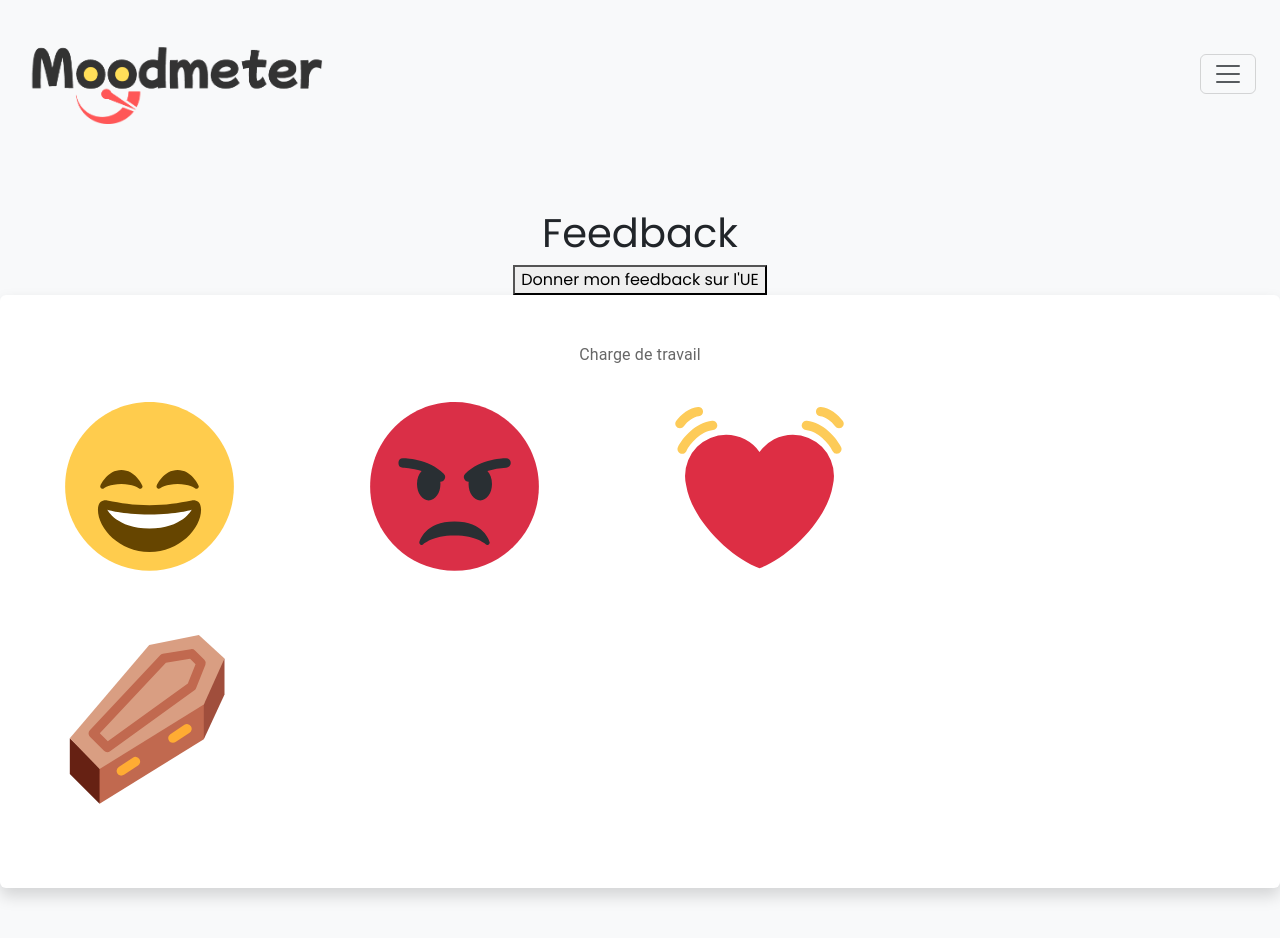
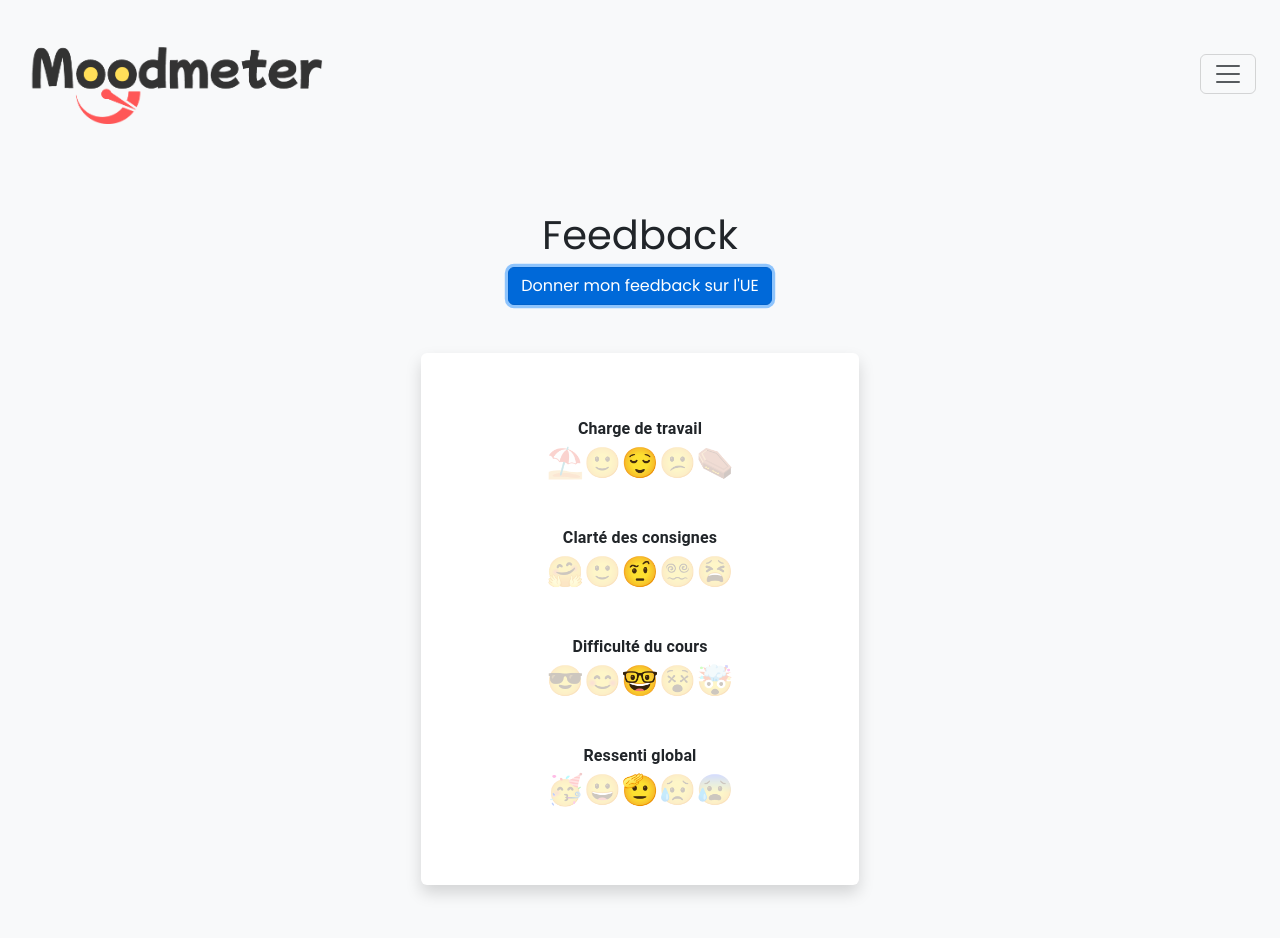
Before and after one commit to EstelleDab/moodmeter, a React (Create React App) app: page /feedback in a window 1280 px wide. Both pictures are taken after a click on the button "Donner mon feedback sur l'UE". Shown: the top 938 px of the page. Built offline with nearby package versions, Linux system fonts and the light colour scheme.

Commit message:
Front formulaire feedback

```diff
--- a/package.json
+++ b/package.json
@@ -5,6 +5,7 @@
   "dependencies": {
     "@emotion/react": "^11.14.0",
     "@emotion/styled": "^11.14.0",
+    "@mui/icons-material": "^6.4.5",
     "@mui/material": "^6.4.5",
     "@popperjs/core": "^2.5.4",
     "@svgr/plugin-svgo": "^8.1.0",
--- a/src/components/FeedbackForm.js
+++ b/src/components/FeedbackForm.js
@@ -1,38 +1,51 @@
-import { useState } from "react";
-import Emoji from './icons/emojis';
-import RadioGroup from '@mui/material/RadioGroup';
-import FormControlLabel from '@mui/material/FormControlLabel';
-import FormControl from '@mui/material/FormControl';
-import FormLabel from '@mui/material/FormLabel';
+import * as React from 'react';
+import PropTypes from 'prop-types';
+import Rating from '@mui/material/Rating';
+import Typography from '@mui/material/Typography';
+import questions from './Questions'; // Importation des questions
 
-function FeedbackForm() {
-  const [modal, setModal] = useState(false);
+// Source du système de rating de base : https://mui.com/material-ui/react-rating/
 
+// On récupère les emojis et les affiche
+function IconContainer(props) {
+  const { value, ...other } = props;
+  return <span {...other}>{props.options[value]?.icon}</span>;
+}
+
+// Gère le popup du formulaire de feedback
+export default function RadioGroupRating() {
+  const [modal, setModal] = React.useState(false);
+
+  // Gère la sélection d'un emoji
+  const handleChange = (questionKey, event, newValue) => {
+    const label = questions[questionKey].options[newValue]?.label;
+    console.log(`${questions[questionKey].question} : ${label}`);
+  };
+
+// Affichage des questions et réponses
   return (
     <div className="feedbackForm d-flex flex-column align-items-center justify-content-center text-center vh-100">
       <h1>Feedback</h1>
-
-      <button onClick={() => setModal((value) => !value)}>Donner mon feedback sur l'UE</button>
+      <button className="btn btn-primary mb-5" onClick={() => setModal((value) => !value)}>Donner mon feedback sur l'UE</button>
 
       {modal && (
         <div className="shadow p-5 bg-white rounded vw-75 d-flex flex-column align-items-center text-center">
-          <FormControl>
-            <FormLabel id="row-radio-buttons-group-label">Charge de travail</FormLabel>
-            <RadioGroup
-              row
-              aria-labelledby="row-radio-buttons-group-label"
-              name="row-radio-buttons-group"
-            >
-              <FormControlLabel value="happy" control={<Emoji type="happy" />} />
-              <FormControlLabel value="angry" control={<Emoji type="angry" />} />
-              <FormControlLabel value="heart" control={<Emoji type="heart" />} />
-              <FormControlLabel value="coffin" control={<Emoji type="coffin" />} />
-            </RadioGroup>
-          </FormControl>
+          {Object.entries(questions).map(([key, { question, options }]) => (
+            <div key={key} className="question-container my-3">
+              <Typography component="legend" className="font-weight-bold">{question}</Typography>
+              <Rating
+                name={key}
+                IconContainerComponent={(props) => <IconContainer {...props} options={options} />}
+                defaultValue={3}
+                getLabelText={(value) => options[value]?.label}
+                onChange={(event, newValue) => handleChange(key, event, newValue)}
+                highlightSelectedOnly
+                size="large"
+              />
+            </div>
+          ))}
         </div>
       )}
     </div>
   );
 }
-
-export default FeedbackForm;
--- /dev/null
+++ b/src/components/Questions.js
@@ -0,0 +1,44 @@
+const questions = {
+    travail: {
+      question: "Charge de travail",
+      options: {
+        1: { icon: '⛱️', label: 'Tranquille' },
+        2: { icon: '🙂', label: 'Je gère' },
+        3: { icon: '😌', label: 'Bien équilibré' },
+        4: { icon: '😕', label: 'En difficulté' },
+        5: { icon: '⚰️', label: 'Sous l\'eau' },
+      },
+    },
+    consignes: {
+      question: "Clarté des consignes",
+      options: {
+        1: { icon: '🤗', label: 'Très clair' },
+        2: { icon: '🙂', label: 'Plutôt clair' },
+        3: { icon: '🤨', label: 'Moyennement clair' },
+        4: { icon: '😵‍💫', label: 'Assez confus' },
+        5: { icon: '😫', label: 'Trop confus' },
+      },
+    },
+    difficulte: {
+      question: "Difficulté du cours",
+      options: {
+        1: { icon: '😎', label: 'Trop facile' },
+        2: { icon: '😊', label: 'Facile' },
+        3: { icon: '🤓', label: 'Correct' },
+        4: { icon: '😵', label: 'Un peu dur' },
+        5: { icon: '🤯', label: 'Trop difficile' },
+      },
+    },
+    global: {
+      question: "Ressenti global",
+      options: {
+        1: { icon: '🥳', label: 'Tout roule !' },
+        2: { icon: '😀', label: 'Plutôt bien' },
+        3: { icon: '🫡', label: 'Ça va' },
+        4: { icon: '😥', label: 'Pas top' },
+        5: { icon: '😰', label: 'SOS' },
+      },
+    },
+  };
+
+  export default questions;
--- a/src/components/icons/emojis.jsx
+++ /dev/null
@@ -1,64 +0,0 @@
-const emojis = {
-    happy:
-        <svg
-            className="w-75 h-75"
-            viewBox="0 0 36 36"
-            xmlns="http://www.w3.org/2000/svg"
-            aria-hidden="true"
-            role="img"
-            preserveAspectRatio="xMidYMid meet">
-            <path fill="#FFCC4D" d="M36 18c0 9.941-8.059 18-18 18c-9.94 0-18-8.059-18-18C0 8.06 8.06 0 18 0c9.941 0 18 8.06 18 18"></path>
-            <path fill="#664500" d="M28.457 17.797c-.06-.135-1.499-3.297-4.457-3.297c-2.957 0-4.397 3.162-4.457 3.297a.503.503 0 0 0 .755.605c.012-.009 1.262-.902 3.702-.902c2.426 0 3.674.881 3.702.901a.498.498 0 0 0 .755-.604zm-12 0c-.06-.135-1.499-3.297-4.457-3.297c-2.957 0-4.397 3.162-4.457 3.297a.499.499 0 0 0 .754.605C8.31 18.393 9.559 17.5 12 17.5c2.426 0 3.674.881 3.702.901a.498.498 0 0 0 .755-.604zM18 22c-3.623 0-6.027-.422-9-1c-.679-.131-2 0-2 2c0 4 4.595 9 11 9c6.404 0 11-5 11-9c0-2-1.321-2.132-2-2c-2.973.578-5.377 1-9 1z"></path>
-            <path fill="#FFF" d="M9 23s3 1 9 1s9-1 9-1s-2 4-9 4s-9-4-9-4z"></path>
-        </svg>,
-
-
-    angry:
-        <svg
-            className="w-75 h-75"
-            viewBox="0 0 36 36"
-            xmlns="http://www.w3.org/2000/svg"
-            aria-hidden="true"
-            role="img"
-            preserveAspectRatio="xMidYMid meet">
-            <path fill="#DA2F47" d="M36 18c0 9.941-8.059 18-18 18c-9.94 0-18-8.059-18-18C0 8.06 8.06 0 18 0c9.941 0 18 8.06 18 18"></path>
-            <path fill="#292F33" d="M25.485 29.879C25.44 29.7 24.317 25.5 18 25.5c-6.318 0-7.44 4.2-7.485 4.379a.499.499 0 0 0 .237.554a.507.507 0 0 0 .6-.077c.019-.019 1.954-1.856 6.648-1.856s6.63 1.837 6.648 1.855a.502.502 0 0 0 .598.081a.5.5 0 0 0 .239-.557zm-9.778-14.586C12.452 12.038 7.221 12 7 12a1.001 1.001 0 0 0-.001 2c.029 0 1.925.023 3.983.737c-.593.64-.982 1.634-.982 2.763c0 1.934 1.119 3.5 2.5 3.5s2.5-1.566 2.5-3.5c0-.174-.019-.34-.037-.507c.013 0 .025.007.037.007a.999.999 0 0 0 .707-1.707zM29 12c-.221 0-5.451.038-8.707 3.293A.999.999 0 0 0 21 17c.013 0 .024-.007.036-.007c-.016.167-.036.333-.036.507c0 1.934 1.119 3.5 2.5 3.5s2.5-1.566 2.5-3.5c0-1.129-.389-2.123-.982-2.763A13.969 13.969 0 0 1 29.002 14A1 1 0 0 0 29 12z"></path>
-        </svg>,
-
-
-    heart:
-        <svg
-            className="w-75 h-75"
-            viewBox="0 0 36 36"
-            xmlns="http://www.w3.org/2000/svg"
-            aria-hidden="true"
-            role="img"
-            preserveAspectRatio="xMidYMid meet">
-            <path fill="#DD2E44" d="M33.885 15.764A8.764 8.764 0 0 0 25.121 7A8.747 8.747 0 0 0 18 10.667A8.747 8.747 0 0 0 10.879 7a8.764 8.764 0 0 0-8.764 8.764c0 .685.087 1.35.236 1.99C3.568 25.315 11.975 33.292 18 35.482c6.024-2.19 14.432-10.167 15.647-17.728c.151-.64.238-1.304.238-1.99z"></path><path fill="#FDCB58" d="M1.499 11.042a1 1 0 0 1-.893-1.448c1.016-2.031 3.793-5.195 7.283-5.588a1 1 0 0 1 .223 1.988c-2.679.302-4.928 2.917-5.717 4.495c-.176.35-.529.553-.896.553zm-.458-5.417a.999.999 0 0 1-.827-1.561c.936-1.381 2.895-2.909 4.682-3.021a.994.994 0 0 1 1.06.936a1 1 0 0 1-.935 1.061C4.06 3.1 2.617 4.082 1.87 5.186a1.002 1.002 0 0 1-.829.439zm33.46 5.417a1 1 0 0 1-.896-.553c-.789-1.578-3.039-4.193-5.718-4.495a1 1 0 0 1 .224-1.988c3.489.393 6.267 3.557 7.282 5.588a1 1 0 0 1-.892 1.448zm.458-5.417a1 1 0 0 1-.829-.439c-.747-1.104-2.19-2.086-3.151-2.146a1 1 0 0 1-.935-1.061a.993.993 0 0 1 1.06-.936c1.788.112 3.747 1.64 4.683 3.021a1 1 0 0 1-.828 1.561z">
-            </path>
-        </svg>,
-
-    coffin:
-        <svg
-            className="w-75 h-75"
-            viewBox="0 0 36 36"
-            xmlns="http://www.w3.org/2000/svg"
-            aria-hidden="true"
-            role="img"
-            preserveAspectRatio="xMidYMid meet">
-            <path fill="#C1694F" d="M31 12l-1.412 10.235L7.353 36L5 28z" />
-            <path fill="#662113" d="M1 22v7.647L7.353 36v-8z" />
-            <path fill="#A04E3C" d="M34 5v7.706l-4.412 9.529V15L31 9z" />
-            <path fill="#D99E82" d="M34 5l-4.412 9.824L7.353 28.588L1 22L17.941 2.118L28.529 0z" />
-            <path fill="#FFAC33" d="M12.001 30a1 1 0 0 1-.556-1.832l3-2a1 1 0 1 1 1.11 1.664l-3 2a1.004 1.004 0 0 1-.554.168zm11-7a1 1 0 0 1-.556-1.832l3-2a1 1 0 0 1 1.11 1.664l-3 2a1.004 1.004 0 0 1-.554.168z" />
-            <path fill="#C1694F" d="M9 25c-.258 0-.514-.1-.708-.293l-3-3a.999.999 0 0 1-.022-1.391l15-16a1 1 0 0 1 .565-.302l6-1a.998.998 0 0 1 .871.279l2 2a1 1 0 0 1 .223 1.079l-2 5a.994.994 0 0 1-.343.439l-18 13A.998.998 0 0 1 9 25zm-1.608-4.022l1.713 1.713L26.18 10.359l1.646-4.119l-1.169-1.17l-5.159.86L7.392 20.978z" />
-        </svg>
-
-
-};
-
-const Emoji = ({ type }) => {
-    return emojis[type] || null;
-};
-
-export default Emoji;
```
Also changed, not shown: 1 other file (tests, documents, lock files or other folders).
